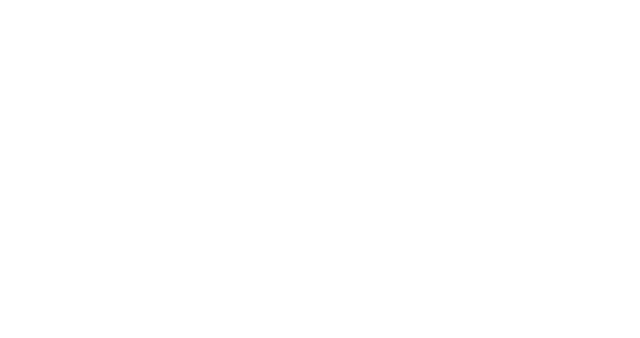
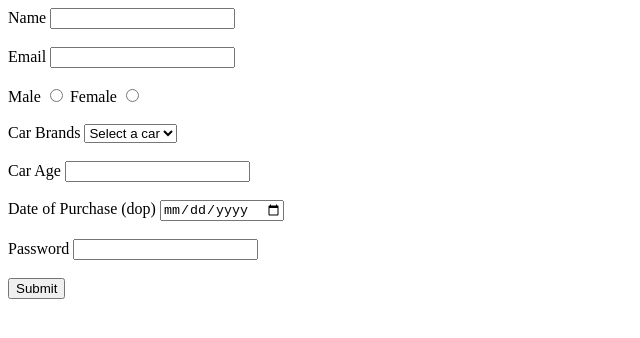
Before and after one commit to acciojob/car-insurance-form-Devil-nkp, a website: page main.html in a window 1280 px wide. Shown: the whole page, without its empty margins (0-640 px from the left). Drawn offline with Linux system fonts and the light colour scheme.

Commit message:
created a submission

```diff
--- a/main.html
+++ b/main.html
@@ -7,9 +7,58 @@
 </head>
 
 <body>
-	<!-- the entire body must be written by student -->
+
+	<form method="post">
+
+		<label for="name">Name</label>
+		<input type="text" id="name" name="name" required>
+
+		<br><br>
+
+		<label for="email">Email</label>
+		<input type="email" id="email" name="email" required>
+
+		<br><br>
+
+		<label for="gender_m">Male</label>
+		<input type="radio" id="gender_m" name="gender" value="male" required>
+
+		<label for="gender_f">Female</label>
+		<input type="radio" id="gender_f" name="gender" value="female" required>
+
+		<br><br>
+
+		<label for="cars">Car Brands</label>
+		<select id="cars" name="cars">
+			<option value="">Select a car</option>
+			<option value="BMW">BMW</option>
+			<option value="Audi">Audi</option>
+			<option value="Mercedez">Mercedez</option>
+		</select>
+
+		<br><br>
+
+		<label for="carage">Car Age</label>
+		<input type="number" id="carage" name="carage" required>
+
+		<br><br>
+
+		<label for="dop">Date of Purchase (dop)</label>
+		<input type="date" id="dop" name="dop" required>
+
+		<br><br>
+
+		<label for="password">Password</label>
+		<input type="password" id="password" name="password" required>
+
+		<br><br>
+
+		<button type="submit">Submit</button>
+
+	</form>
+
     <script type="text/javascript" src="./script.js">
-</script>
+	</script>
 
 </body>
 
```
